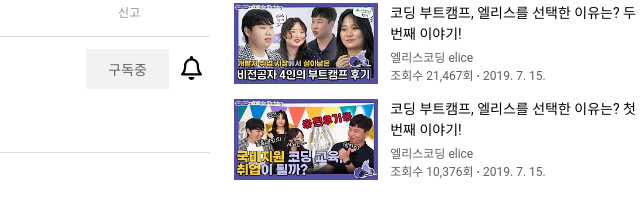
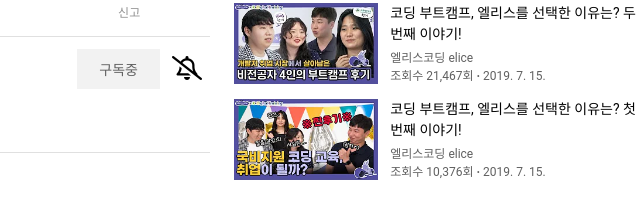
Before and after one commit to JeongHwan-dev/mini-youtube, a website built with Parcel: page index.html in a window 1280 px wide. Both pictures are taken after a click on the button "구독". Shown: the part 688-892 px from the top of the page, 610-1250 px from the left. Built offline with nearby package versions, Linux system fonts and the light colour scheme.

Commit message:
Feat : 알람 버튼 활성화

```diff
--- a/css/style.css
+++ b/css/style.css
@@ -220,11 +220,17 @@
   background-color: rgba(0, 0, 0, 0.05);
   color: var(--grey-dark-color);
 }
-.info .channel .channel__data .subscribe-btns .alarm {
+.info .channel .channel__data .subscribe-btns .alarm-btns {
+  margin: auto 0;
+}
+.info .channel .channel__data .subscribe-btns .alarm-btns.hidden {
+  display: none;
+}
+.info .channel .channel__data .subscribe-btns .alarm-btns .alarm {
   padding: 0 var(--spacing-medium);
   font-size: 24px;
 }
-.info .channel .channel__data .subscribe-btns .alarm.hidden {
+.info .channel .channel__data .subscribe-btns .alarm-btns .alarm.hidden {
   display: none;
 }
 .info .channel .channel__desc {
--- a/index.html
+++ b/index.html
@@ -127,9 +127,14 @@
               <button type="button" id="subscribe" class="subscribe">
                 구독
               </button>
-              <button type="button" id="alarm" class="alarm hidden">
-                <i class="far fa-bell"></i>
-              </button>
+              <div class="alarm-btns hidden">
+                <button type="button" id="alarm-on" class="alarm">
+                  <i class="alerm-btn far fa-bell"></i>
+                </button>
+                <button type="button" id="alarm-off" class="alarm hidden">
+                  <i class="alerm-btn far fa-bell-slash"></i>
+                </button>
+              </div>
             </div>
           </div>
           <div class="channel__desc">
@@ -184,7 +189,6 @@
               <i class="fas fa-ellipsis-v"></i>
             </button>
           </li>
-
           <li class="item">
             <div class="img">
               <img src="./img/thumbnail1.jpg" alt="첫 번째 이야기" />
--- a/js/main.js
+++ b/js/main.js
@@ -11,12 +11,16 @@
 });
 
 const subscribeBtn = document.getElementById('subscribe');
-const alarmBtn = document.getElementById('alarm');
+const alarmBtns = document.getElementsByClassName('alarm-btns')[0];
+const alarmOnBtn = document.getElementById('alarm-on');
+const alarmOffBtn = document.getElementById('alarm-off');
 
 // 구독 버튼 클릭 시
 subscribeBtn.addEventListener('click', () => {
   subscribeBtn.classList.toggle('clicked');
-  alarmBtn.classList.toggle('hidden');
+  alarmBtns.classList.toggle('hidden');
+  alarmOnBtn.classList.toggle('hidden');
+  alarmOffBtn.classList.toggle('hidden');
 
   const isClicked = subscribeBtn.classList.contains('clicked');
 
@@ -26,3 +30,13 @@
     subscribeBtn.innerText = '구독';
   }
 });
+
+alarmOnBtn.addEventListener('click', () => {
+  alarmOnBtn.classList.toggle('hidden');
+  alarmOffBtn.classList.toggle('hidden');
+});
+
+alarmOffBtn.addEventListener('click', () => {
+  alarmOnBtn.classList.toggle('hidden');
+  alarmOffBtn.classList.toggle('hidden');
+});
```
